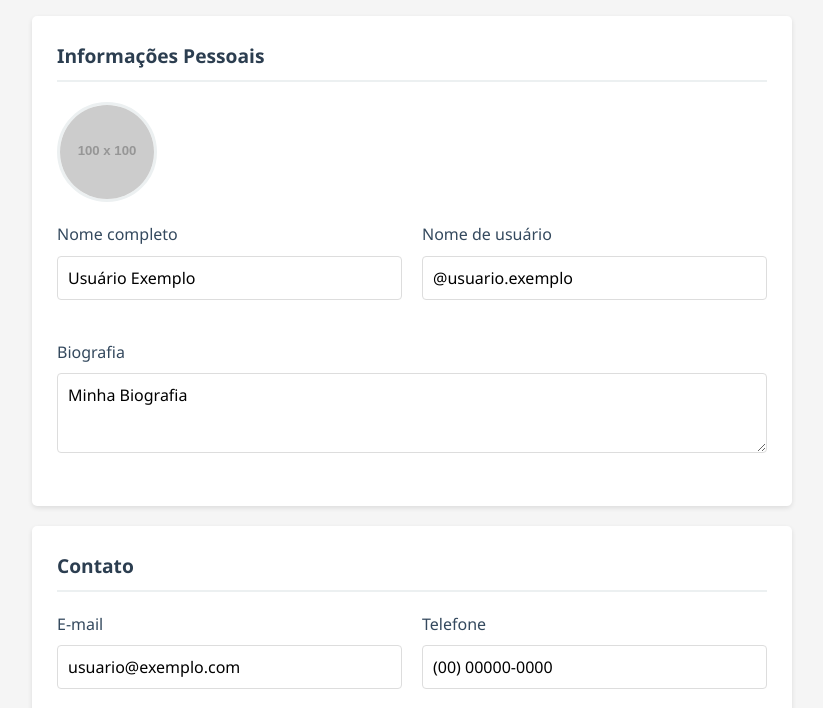
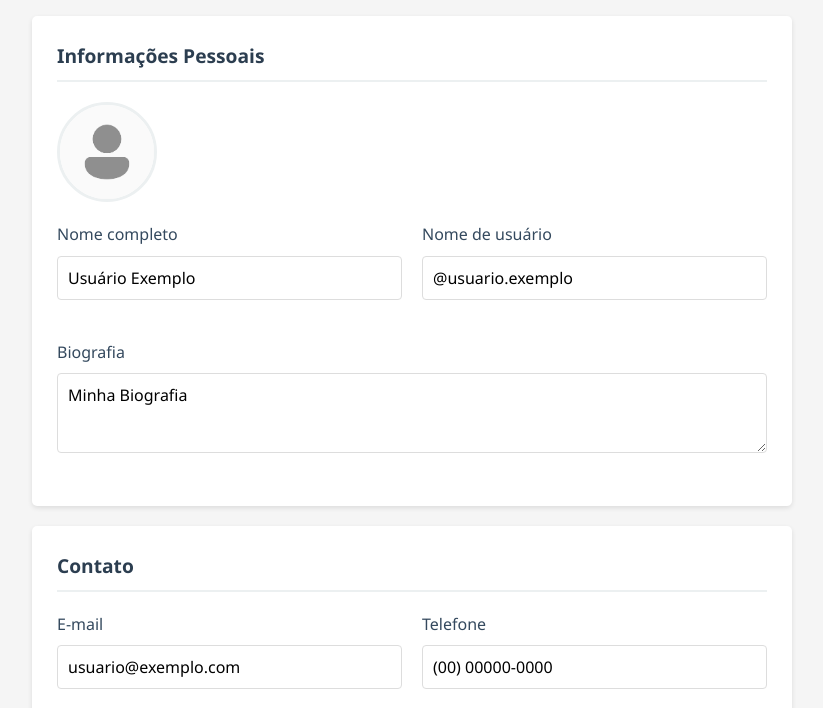
Before and after one commit to denilsonbomjesus/mondayep-prototipo, a plain HTML site: page user/editar-meu-usuario.html in a window 1280 px wide. Shown: the part 92-800 px from the top of the page, without its empty margins (228-1051 px from the left). Drawn offline with Linux system fonts and the light colour scheme; placeholder pictures from the web are drawn by us.

Commit message:
Atualizar o editar-meu-usuario.html

```diff
--- a/user/editar-meu-usuario.html
+++ b/user/editar-meu-usuario.html
@@ -207,7 +207,7 @@
                 <h2 class="section-title">Informações Pessoais</h2>
 
                 <div class="avatar-upload">
-                    <img src="https://via.placeholder.com/100" alt="Foto do perfil" class="avatar-preview" id="avatar-preview">
+                    <img src="perfil.png" alt="Foto do perfil" class="avatar-preview" id="avatar-preview">
                     <div class="avatar-actions">
                         <!-- <button type="button" class="btn btn-primary" onclick="document.getElementById('avatar-input').click()">Alterar Foto</button>
                         <button type="button" class="btn btn-danger" onclick="removeAvatar()">Remover Foto</button> -->
```
